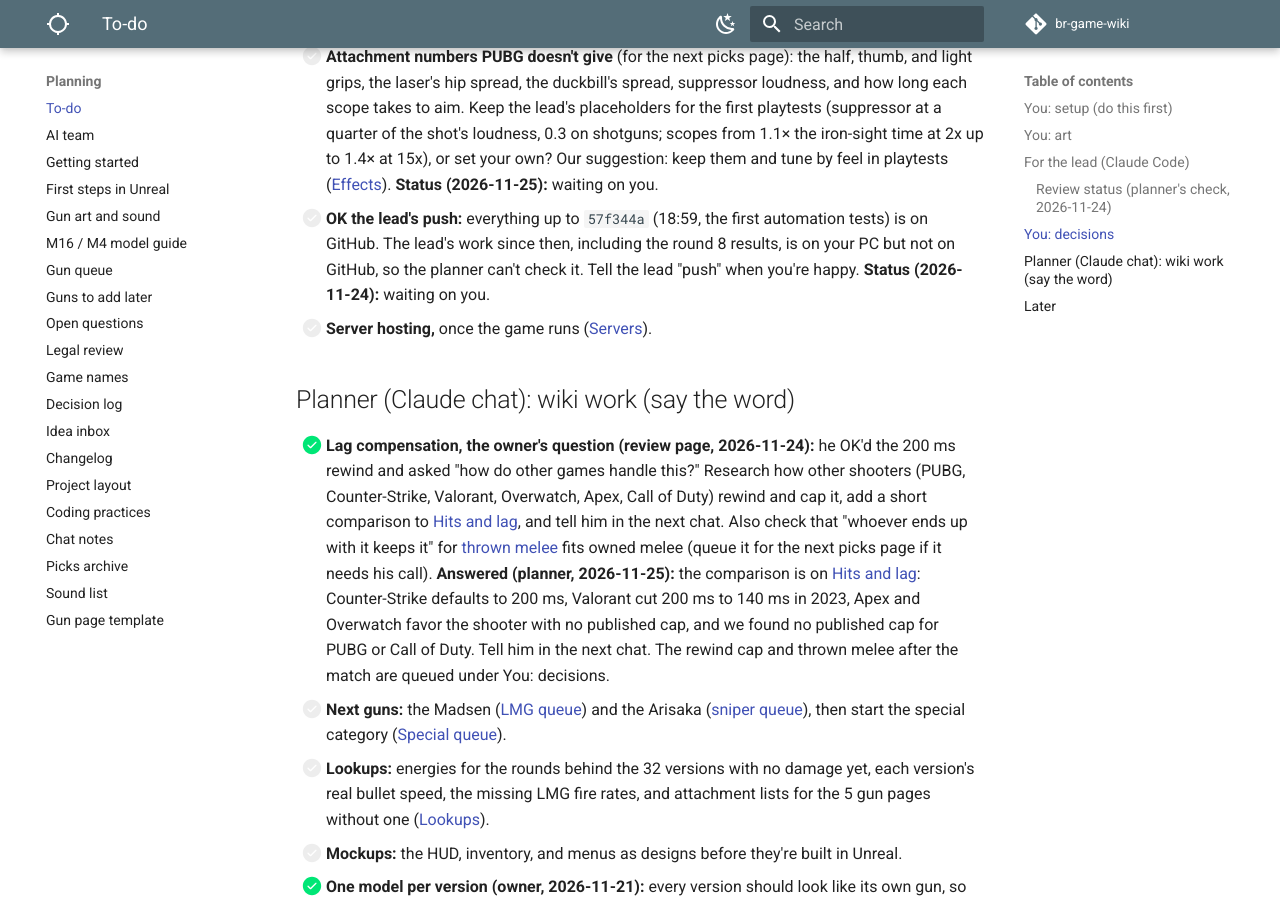
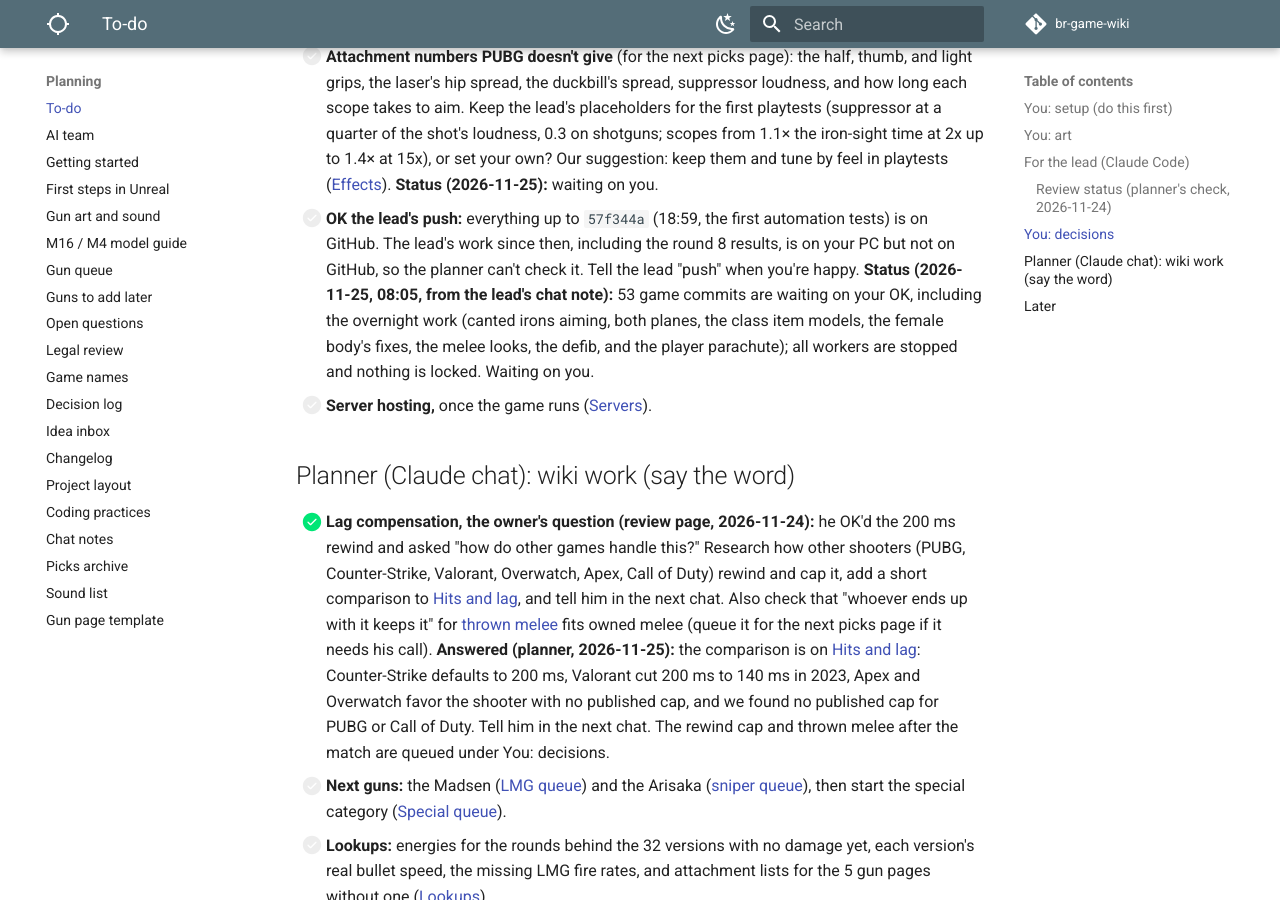
Before and after one commit to DerrickSpartan1/br-game-wiki, an MkDocs documentation site: the page built from docs/planning/to-do.md, in a window 1280 px wide and 900 px high, scrolled down 37477 px. Built offline with MkDocs 1.6.1 and Material for MkDocs 9.7.7, drawn with Linux system fonts in a browser that asks for light colours; comment, search, counter and statistics services are not loaded.

Commit message:
Planner check-in: push item updated from the lead's overnight wrap-up (53 game commits waiting on the owner's OK)
Co-Authored-By: Claude Opus 5.5 <noreply@anthropic.com>

```diff
--- a/docs/planning/to-do.md
+++ b/docs/planning/to-do.md
@@ -394,7 +394,7 @@ In rough order of what the game needs first:
 - [ ] **Rewind cap** (for the next picks page): you OK'd 200 ms; Valorant launched with 200 ms and cut it to 140 ms in 2023 so players stop getting hit after reaching cover, and Counter-Strike defaults to 200 ms. Keep 200 ms, or go to 140 ms? Our suggestion: keep 200 ms, since a battle royale has a wider spread of pings, and have the lead make it a setting to tune after internet playtests ([Hits and lag](../systems/servers.md#hits-and-lag)). **Status (2026-11-25):** waiting on you.
 - [ ] **Someone else's thrown melee, after the match** (for the next picks page): anyone who picks up a thrown melee weapon keeps it for the match, and the page says "whoever ends up with it keeps it after". Since owned melee is unlocked through seasons, challenges, and mastery, does "after" mean after the match too (they'd own it for good), or only for the rest of that match? Our suggestion: the rest of the match only; next match everyone has their own pick again, so nobody gains or loses an unlock ([Melee](../systems/gameplay.md#melee), [Skins and mastery](../systems/skins.md#melee-weapons)). **Status (2026-11-25):** waiting on you.
 - [ ] **Attachment numbers PUBG doesn't give** (for the next picks page): the half, thumb, and light grips, the laser's hip spread, the duckbill's spread, suppressor loudness, and how long each scope takes to aim. Keep the lead's placeholders for the first playtests (suppressor at a quarter of the shot's loudness, 0.3 on shotguns; scopes from 1.1× the iron-sight time at 2x up to 1.4× at 15x), or set your own? Our suggestion: keep them and tune by feel in playtests ([Effects](../systems/attachments.md#effects-first-pass-from-pubg)). **Status (2026-11-25):** waiting on you.
-- [ ] **OK the lead's push:** everything up to `57f344a` (18:59, the first automation tests) is on GitHub. The lead's work since then, including the round 8 results, is on your PC but not on GitHub, so the planner can't check it. Tell the lead "push" when you're happy. **Status (2026-11-24):** waiting on you.
+- [ ] **OK the lead's push:** everything up to `57f344a` (18:59, the first automation tests) is on GitHub. The lead's work since then, including the round 8 results, is on your PC but not on GitHub, so the planner can't check it. Tell the lead "push" when you're happy. **Status (2026-11-25, 08:05, from the lead's chat note):** 53 game commits are waiting on your OK, including the overnight work (canted irons aiming, both planes, the class item models, the female body's fixes, the melee looks, the defib, and the player parachute); all workers are stopped and nothing is locked. Waiting on you.
 - [ ] **Server hosting,** once the game runs ([Servers](../systems/servers.md)).
 
 ## Planner (Claude chat): wiki work (say the word)
```
